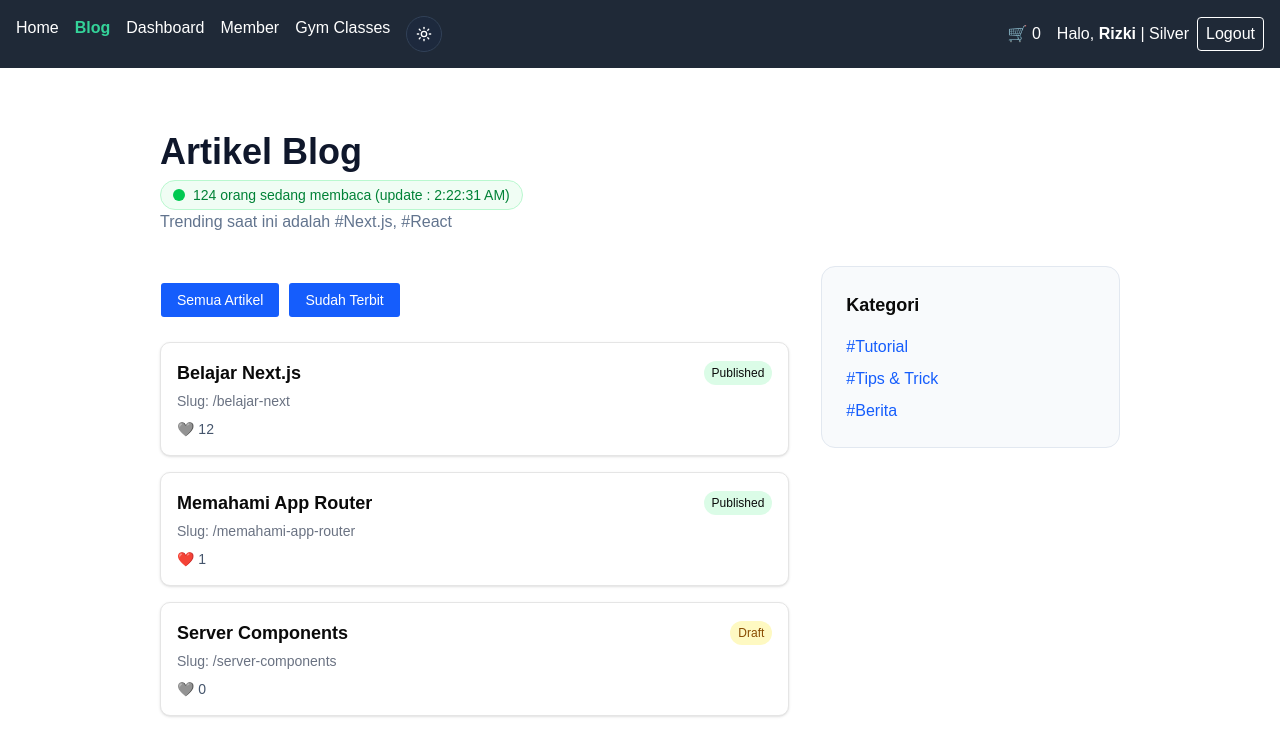
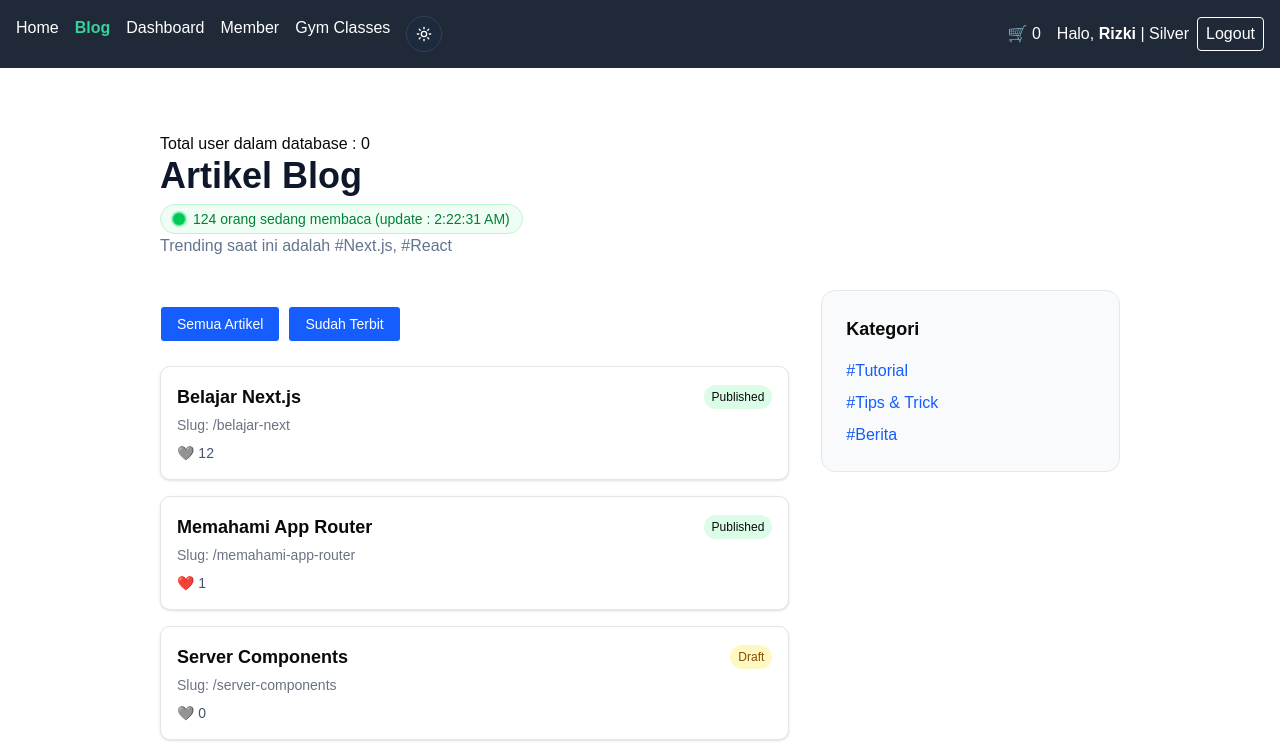
Before and after one commit to mhamdriizki/nextjs-course-full, a Next.js app: page /blog in a window 1280 px wide. Shown: the top 746 px of the page. Built offline with nearby package versions, Linux system fonts and the light colour scheme; no server answers; the database is empty.

Commit message:
feat: Applied

```diff
--- a/app/blog/page.tsx
+++ b/app/blog/page.tsx
@@ -5,17 +5,22 @@ import { CategorySidebar } from "./components/CategorySidebar";
 import { LiveViewers } from "./components/LiveViewer";
 import { PopularPosts } from "./components/PopularPosts";
 import { AddPostForm } from "./components/AddPostForm";
+import { db } from "@/lib/db";
 
 export default async function BlogPage({
   searchParams
 }: {
   searchParams: Promise<{ filter?: string}>
 }) {
+  // Panggil db
+  const userCount = await db.user.count();
+
   // Panggil data post
   const posts = await getPosts();
 
   return (
     <div className="max-w-5xl mx-auto p-8">
+      <h1>Total user dalam database : {userCount}</h1>
       <h1 className="text-4xl font-extrabold text-slate-900 mb-2">
         Artikel Blog
       </h1>
--- /dev/null
+++ b/lib/db.ts
@@ -0,0 +1,22 @@
+import { PrismaClient } from "@/generated/prisma/client"
+import { PrismaPg } from "@prisma/adapter-pg";
+
+const globalForPrisma = globalThis as unknown as {
+  prisma: PrismaClient | undefined;
+}
+
+function createPrismaClient(): PrismaClient {
+  const adapter = new PrismaPg({
+    connectionString: process.env.DATABASE_URL!,
+  });
+  return new PrismaClient({
+    adapter,
+    log: process.env.NODE_ENV === "development" ? ["query", "error", "warn"] : ["error"]
+  })
+}
+
+export const db = globalForPrisma.prisma ?? createPrismaClient();
+
+if (process.env.NODE_ENV !== "production") {
+  globalForPrisma.prisma = db
+}
```
